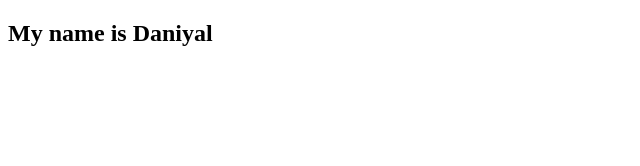
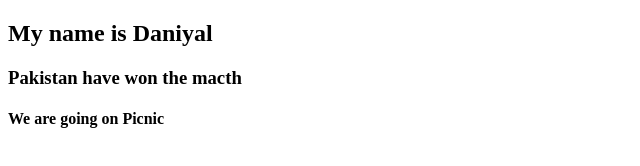
Before and after one commit to Daniyal-747/practice, a plain HTML site: page index.html in a window 1280 px wide. Shown: the whole page, without its empty margins (0-640 px from the left). Drawn offline with Linux system fonts and the light colour scheme.

Commit message:
Fourth Commit

```diff
--- a/index.html
+++ b/index.html
@@ -7,5 +7,9 @@
 </head>
 <body>
     <h2>My name is Daniyal</h2>
+
+    <h3>Pakistan have won the macth</h3>
+
+    <h4>We are going on Picnic</h4>
 </body>
 </html>
```
